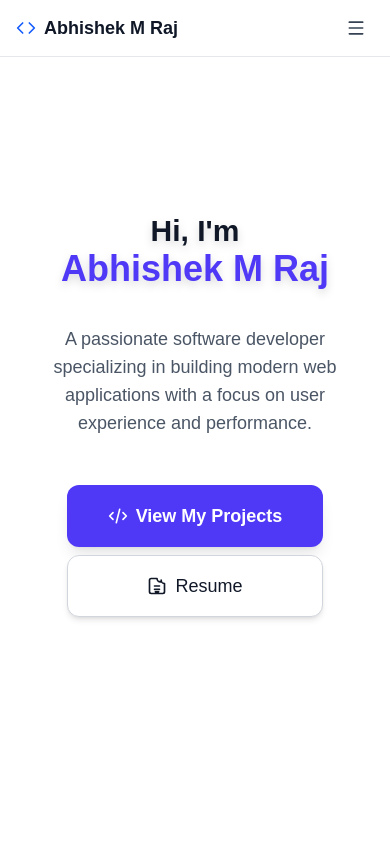
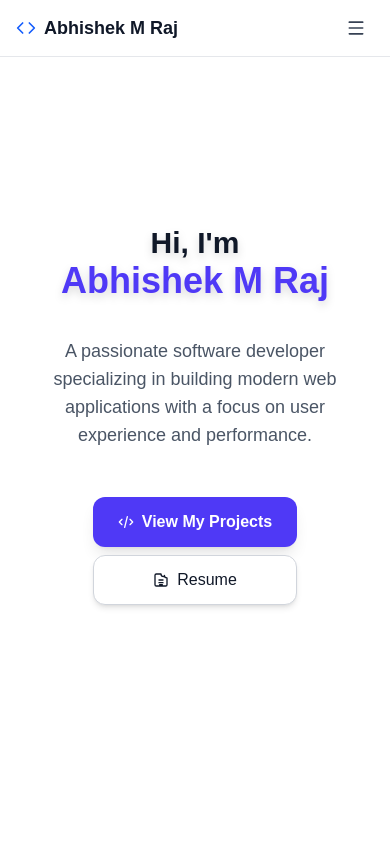
Before and after one commit to abhishek-m-raj/portfolio, a Next.js app: page / in a window 390 px wide. Shown: the top 844 px of the page. Built offline with nearby package versions, Linux system fonts and the light colour scheme.

Commit message:
fix: make home screen cta btns small in small screens

```diff
--- a/app/page.tsx
+++ b/app/page.tsx
@@ -21,19 +21,19 @@ export default function Home() {
           <div className="mt-12 flex flex-col sm:flex-row justify-center gap-2">
             <Link
               href="/projects"
-              className="inline-flex items-center justify-center px-10 py-4 border border-transparent text-lg font-bold rounded-xl shadow-lg transform transition duration-300 ease-in-out
-                        text-white bg-indigo-600 hover:bg-indigo-700 hover:scale-105 focus:outline-none focus:ring-4 focus:ring-indigo-500 focus:ring-opacity-50"
+              className="inline-flex items-center justify-center px-6 py-3 sm:px-10 sm:py-4 border border-transparent text-base sm:text-lg font-bold rounded-xl shadow-lg transform transition duration-300 ease-in-out
+                text-white bg-indigo-600 hover:bg-indigo-700 hover:scale-105 focus:outline-none focus:ring-4 focus:ring-indigo-500 focus:ring-opacity-50"
             >
-              <svg className="w-5 h-5 mr-2" fill="none" stroke="currentColor" viewBox="0 0 24 24" xmlns="http://www.w3.org/2000/svg"><path strokeLinecap="round" strokeLinejoin="round" strokeWidth="2" d="M10 20l4-16m4 4l4 4-4 4M6 16l-4-4 4-4"></path></svg>
+              <svg className="w-4 h-4 sm:w-5 sm:h-5 mr-2" fill="none" stroke="currentColor" viewBox="0 0 24 24" xmlns="http://www.w3.org/2000/svg"><path strokeLinecap="round" strokeLinejoin="round" strokeWidth="2" d="M10 20l4-16m4 4l4 4-4 4M6 16l-4-4 4-4"></path></svg>
               View My Projects
             </Link>
             <Link
               href="https://rxresu.me/abhishek-m-raj/abhishek-m-raj"
               target='blank'
-              className="inline-flex items-center justify-center px-10 py-4 border border-gray-300 dark:border-gray-700 text-lg font-medium rounded-xl shadow-md transform transition duration-300 ease-in-out
-                        text-gray-900 bg-white hover:bg-gray-100 dark:text-white dark:bg-gray-800 dark:hover:bg-gray-700 hover:scale-105 focus:outline-none focus:ring-4 focus:ring-gray-400 focus:ring-opacity-50"
+              className="inline-flex items-center justify-center px-6 py-3 sm:px-10 sm:py-4 border border-gray-300 dark:border-gray-700 text-base sm:text-lg font-medium rounded-xl shadow-md transform transition duration-300 ease-in-out
+                text-gray-900 bg-white hover:bg-gray-100 dark:text-white dark:bg-gray-800 dark:hover:bg-gray-700 hover:scale-105 focus:outline-none focus:ring-4 focus:ring-gray-400 focus:ring-opacity-50"
             >
-              <svg className="w-5 h-5 mr-2" fill="none" stroke="currentColor" viewBox="0 0 24 24" xmlns="http://www.w3.org/2000/svg"><path strokeLinecap="round" strokeLinejoin="round" strokeWidth="2" d="M9 12h6m-6 4h6m-5 3h4M16 7a4 4 0 01-4-4H5a2 2 0 00-2 2v14a2 2 0 002 2h14a2 2 0 002-2V9a4 4 0 01-4-4V7z"/></svg>
+              <svg className="w-4 h-4 sm:w-5 sm:h-5 mr-2" fill="none" stroke="currentColor" viewBox="0 0 24 24" xmlns="http://www.w3.org/2000/svg"><path strokeLinecap="round" strokeLinejoin="round" strokeWidth="2" d="M9 12h6m-6 4h6m-5 3h4M16 7a4 4 0 01-4-4H5a2 2 0 00-2 2v14a2 2 0 002 2h14a2 2 0 002-2V9a4 4 0 01-4-4V7z"/></svg>
               Resume
             </Link>
           </div>
```
